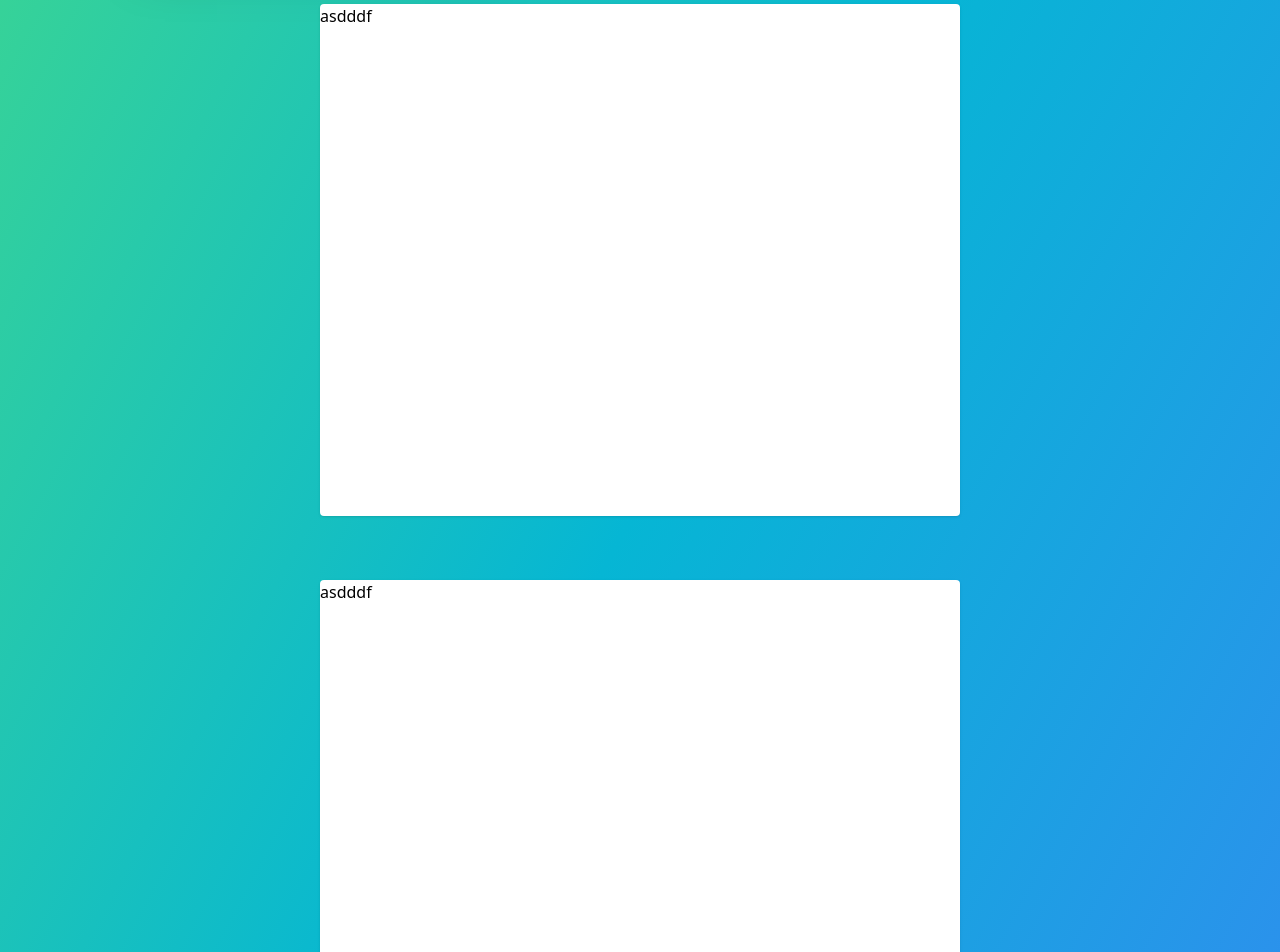
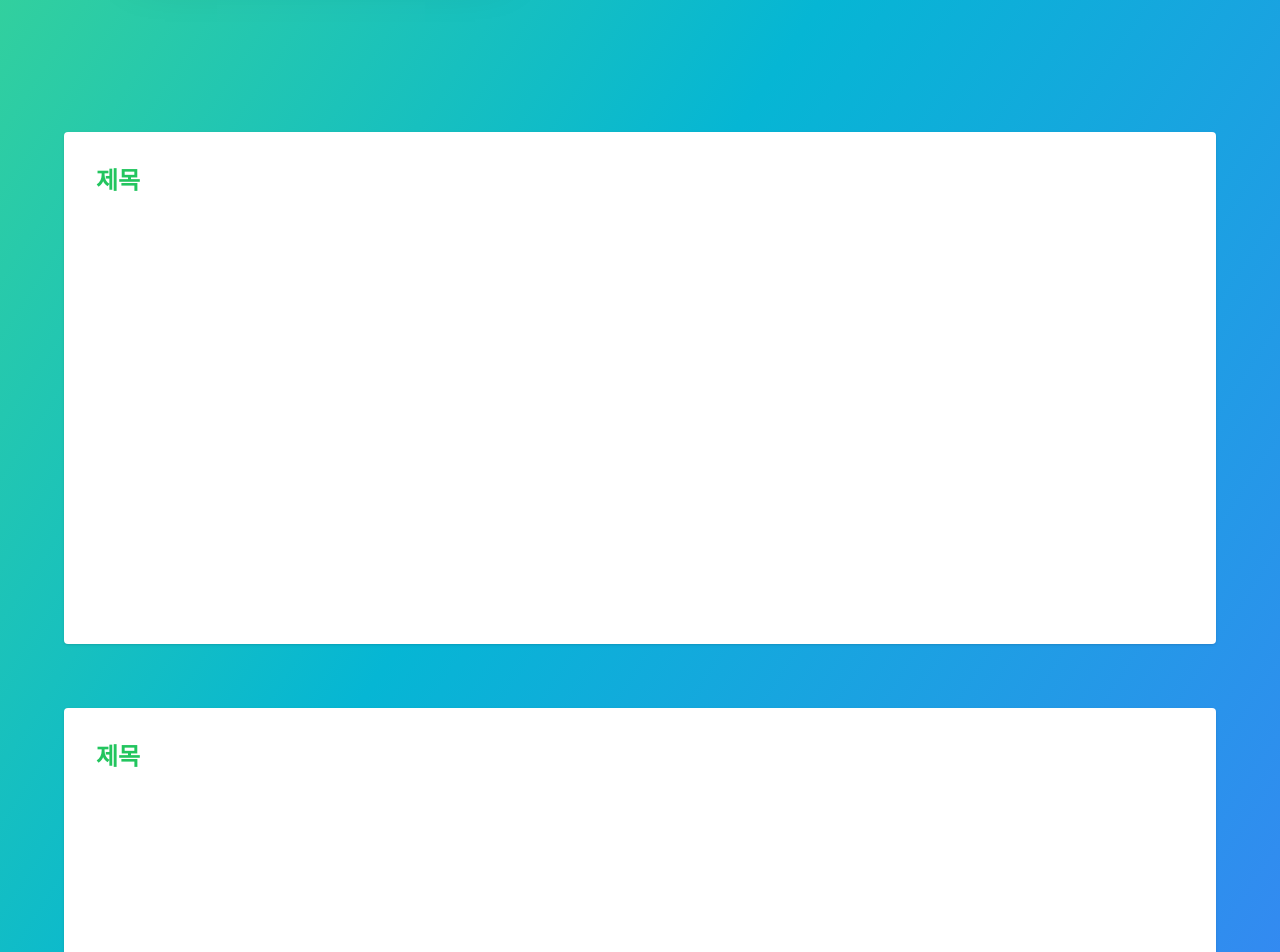
Before and after one commit to wjdtmddnr24/Curriculum-Vitae, a Next.js app: page / in a window 1280 px wide. Shown: the part 700-1652 px from the top of the page. Built offline with nearby package versions, Linux system fonts and the light colour scheme.

Commit message:
update: change width of cards

```diff
--- a/src/pages/index.tsx
+++ b/src/pages/index.tsx
@@ -13,11 +13,12 @@ export default function Home() {
       <main>
         <div className="bg-gradient-to-br from-green-400 via-cyan-500 to-blue-500 flex flex-col">
           <Summary />
-          <div className="bg-white rounded shadow w-[40rem] h-[32rem] mx-auto my-8 relative -top-[8rem] -mb-[6rem]">
-            asdddf
+          <div className="bg-white rounded shadow w-[72rem] h-[32rem] mx-auto my-8 p-8">
+            <div className="text-2xl text-green-500 font-bold">제목</div>
           </div>
-          <div className="bg-white rounded shadow w-[40rem] h-[32rem] mx-auto my-8">asdddf</div>
-          <div className="bg-white rounded shadow w-[40rem] h-[32rem] mx-auto my-8">asdddf</div>
+          <div className="bg-white rounded shadow w-[72rem] h-[32rem] mx-auto my-8 p-8">
+            <div className="text-2xl text-green-500 font-bold">제목</div>
+          </div>
         </div>
       </main>
     </>
```
